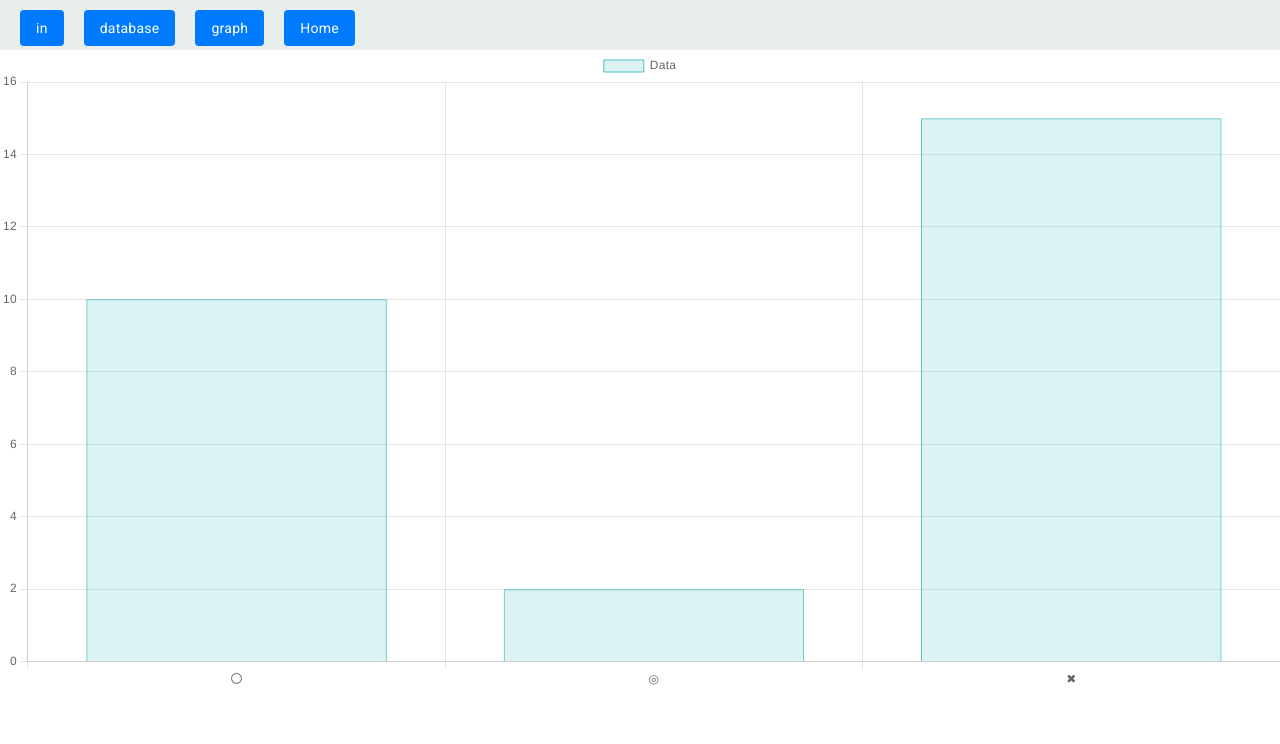
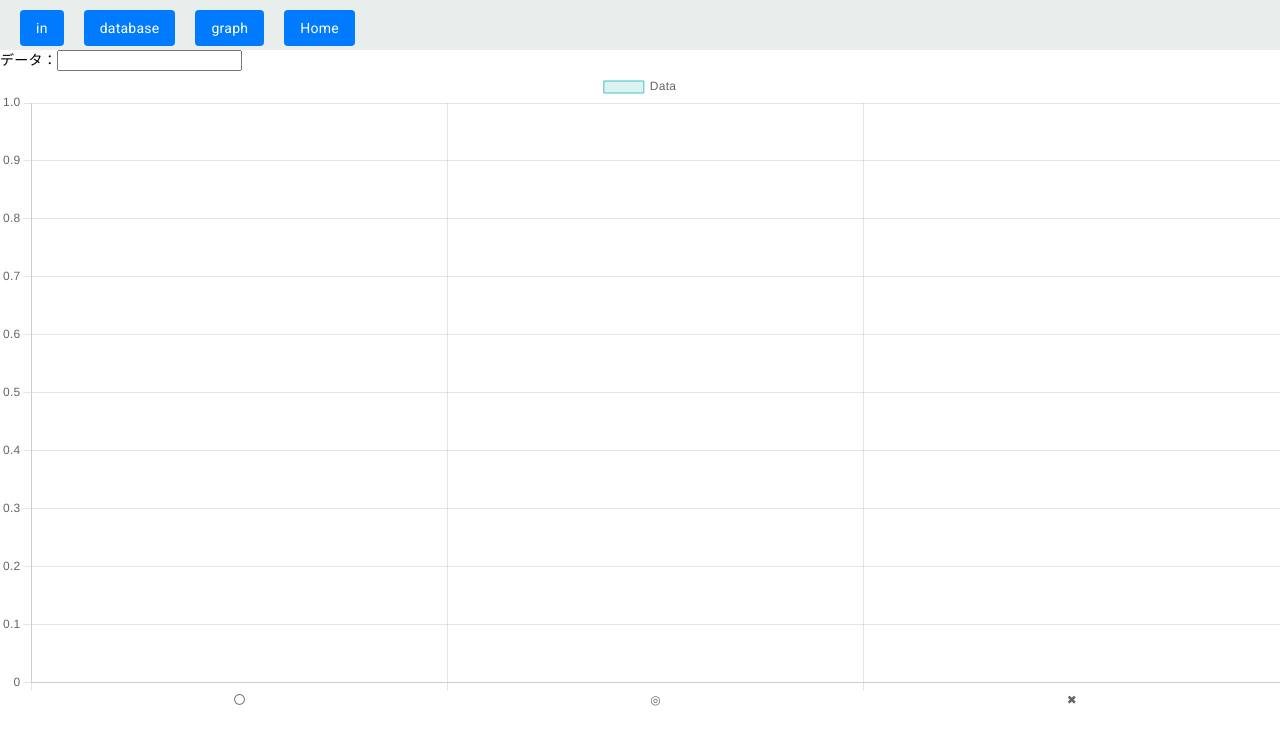
Before and after one commit to tokoroi/oneWeekExcelJS, an Angular app: page /graph in a window 1280 px wide. Shown: the top 744 px of the page. Built offline with nearby package versions, Linux system fonts and the light colour scheme.

Commit message:
グラフの値をユーザーが変更可能に

```diff
--- a/src/app/component/graph/graph.component.html
+++ b/src/app/component/graph/graph.component.html
@@ -1,4 +1,8 @@
 <app-home></app-home>
+<div>
+    <label for="dataInput">データ：</label>
+    <input type="text" id="dataInput" #dataInput (change)="drawGraph()">
+</div>
 <div>
     <canvas #graphCanvas></canvas>
 </div>
--- a/src/app/component/graph/graph.component.ts
+++ b/src/app/component/graph/graph.component.ts
@@ -9,6 +9,16 @@ import { Chart, registerables } from "chart.js";
 export class GraphComponent implements OnInit{
 
   @ViewChild("graphCanvas", { static: true }) graphCanvas!: ElementRef;
+  // テンプレート内の #dataInput というローカル変数に対応する要素を取得して、それを dataInput というプロパティにバインド
+  // テンプレート内の #dataInput という要素（この場合は入力フィールド）を TypeScript のコード内で参照できるように
+  @ViewChild("dataInput", { static: true }) dataInput!: ElementRef<HTMLInputElement>;
+
+  // X軸要素名
+  labels:string[] = ['〇', '◎', '✖'];
+  // データ初期値
+  data: number[] = [];
+
+  chart: Chart | undefined;
 
   constructor() {
     // Chart.js の使用前に必要な登録
@@ -17,22 +27,32 @@ export class GraphComponent implements OnInit{
 
   ngOnInit() {
     // グラフの描画内容
-    // X軸要素名
-    const labels = ['〇', '◎', '✖'];
-    // データ値
-    const data = [10, 2, 15];
+    this.drawGraph();
+  }
+
+  drawGraph() {
+    // データの更新処理
+    const dataString: string = this.dataInput.nativeElement.value;
+    const newData: number[] = dataString.split(",").map(Number);
+    this.data = newData;
+
     // 棒グラフを描画
     const ctx = this.graphCanvas.nativeElement.getContext("2d");
-    new Chart(ctx, {
+
+    if(this.chart){
+      this.chart.destroy();
+    }
+
+    this.chart = new Chart(ctx, {
       // bar型(棒グラフ)
       type: 'bar',
       data: {
         // X軸の要素名を設定
-        labels: labels,
+        labels: this.labels,
         datasets: [{
           label: 'Data',
           // データを設定
-          data: data,
+          data: this.data,
           // 描画されるグラフの見た目を設定
           backgroundColor: 'rgba(75, 192, 192, 0.2)',
           borderColor: 'rgba(75, 192, 192, 1)',
--- a/src/app/component/import/import.component.html
+++ b/src/app/component/import/import.component.html
@@ -16,8 +16,7 @@
                 <tr *ngFor="let row of fileContent; let i = index;">
                     <td>{{ i + 1 }}</td>
                     <td *ngFor="let cell of row; let j = index;" (click)="startEditingCell(i, j)">
-                        <ng-container *ngIf="editingCell.row !== i || editingCell.col !== j; else editCell">
-                            {{ cell || ' ' }} <!-- セルが空の場合はスペースを表示 -->
+                        <ng-container *ngIf="editingCell.row !== i || editingCell.col !== j; else editCell">                            {{ cell || ' ' }} <!-- セルが空の場合はスペースを表示 -->
                         </ng-container>
                         <ng-template #editCell>
                             <!-- <input [(ngModel)]="cellValues[i][j]" (blur)="endEditingCell()"> -->
```
